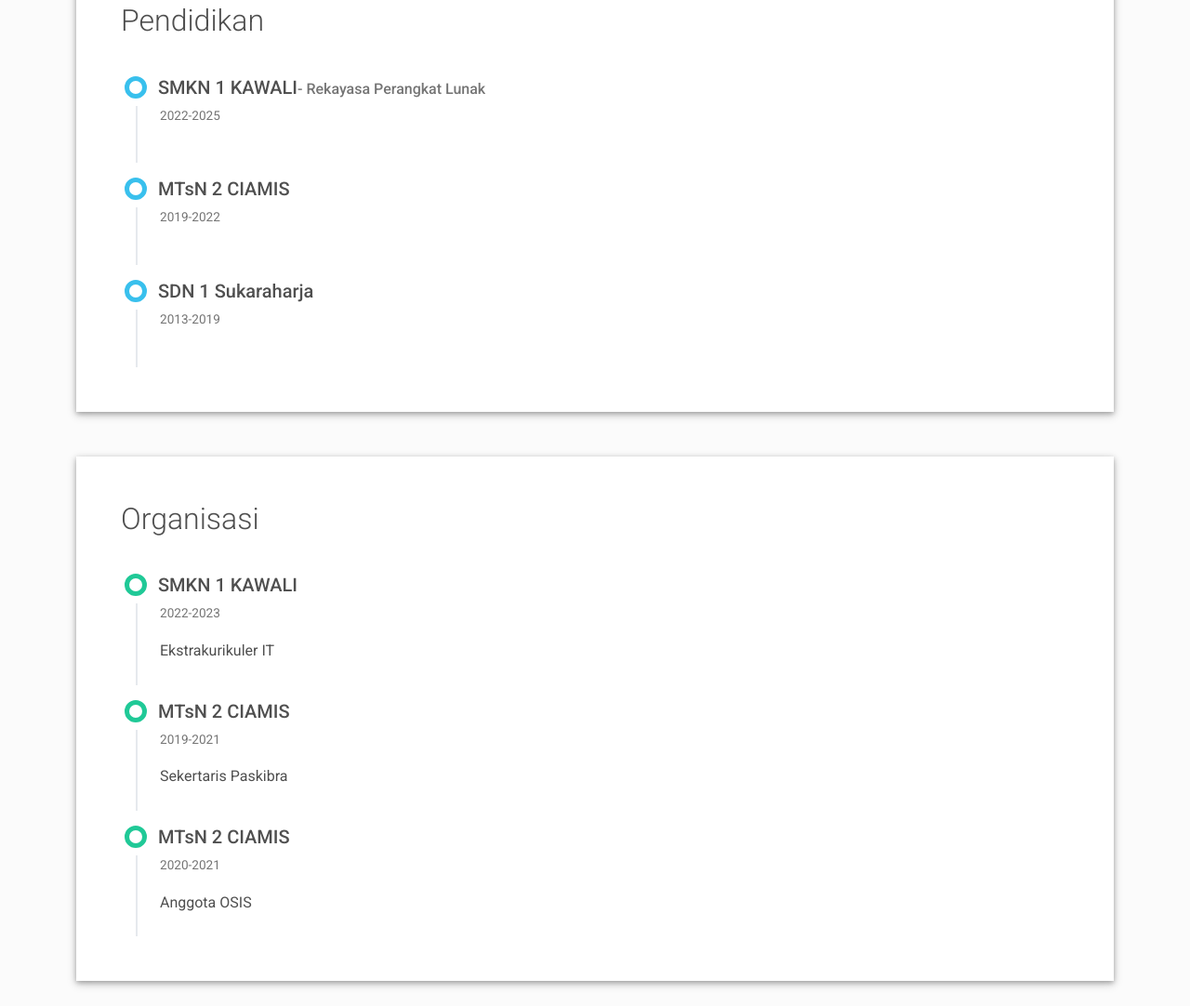
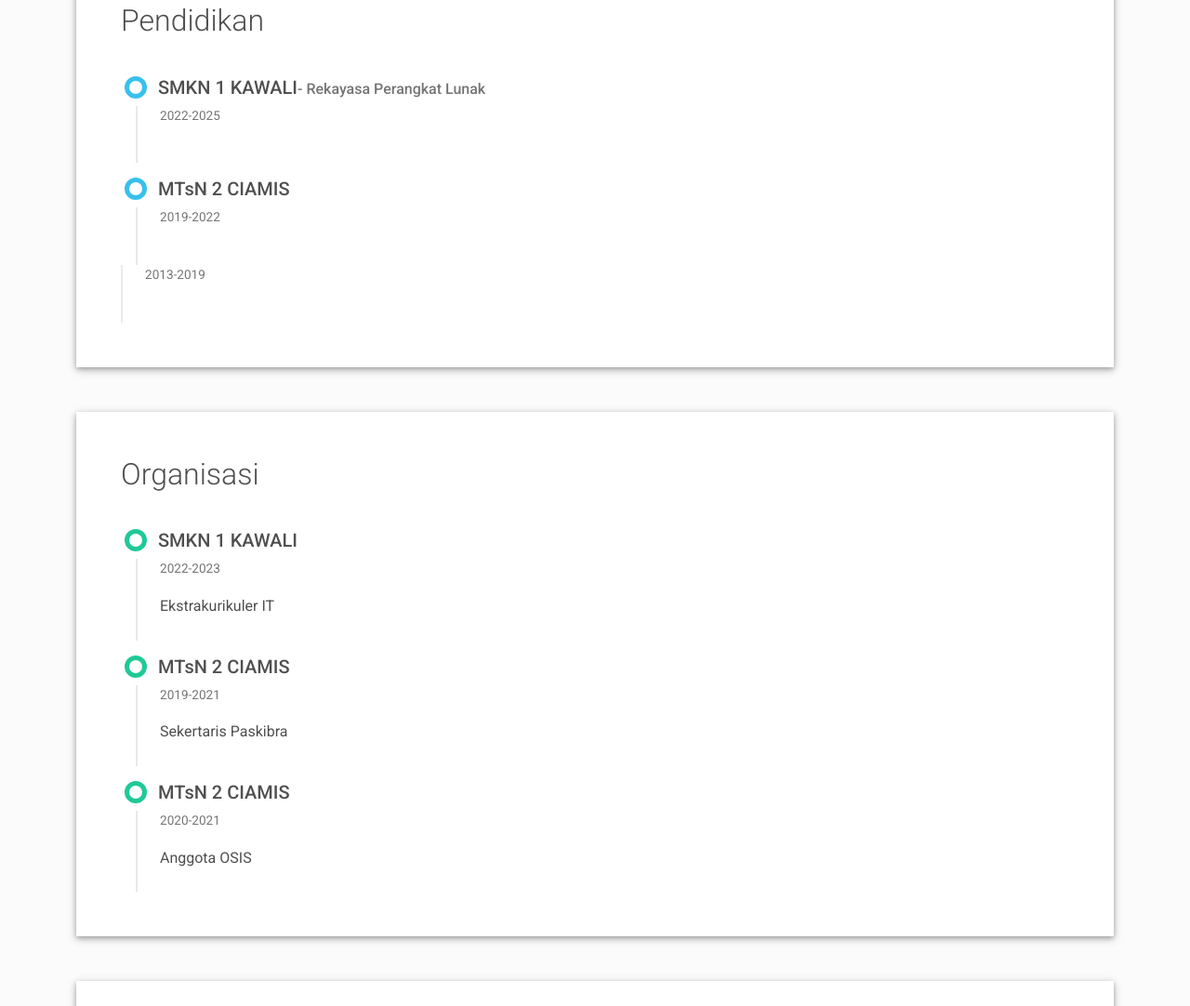
Before and after one commit to nadheakurniaramadhani/Web_CV_Nadhea, a plain HTML site: page index.html in a window 1280 px wide. Shown: the part 1496-2578 px from the top of the page at 93% size. Drawn offline with Linux system fonts and the light colour scheme.

Commit message:
Update index.html

```diff
--- a/index.html
+++ b/index.html
@@ -181,10 +181,6 @@
             <div class="text-muted text-small mb-3">2019-2022</div>
           </div>
         </div>
-        <div class="timeline-card timeline-card-info" data-aos="fade-in" data-aos-delay="400">
-          <div class="timeline-head px-4 pt-3">
-            <div class="h5">SDN 1 Sukaraharja</div>
-          </div>
           <div class="timeline-body px-4 pb-4">
             <div class="text-muted text-small mb-3">2013-2019</div>
           </div>
```
